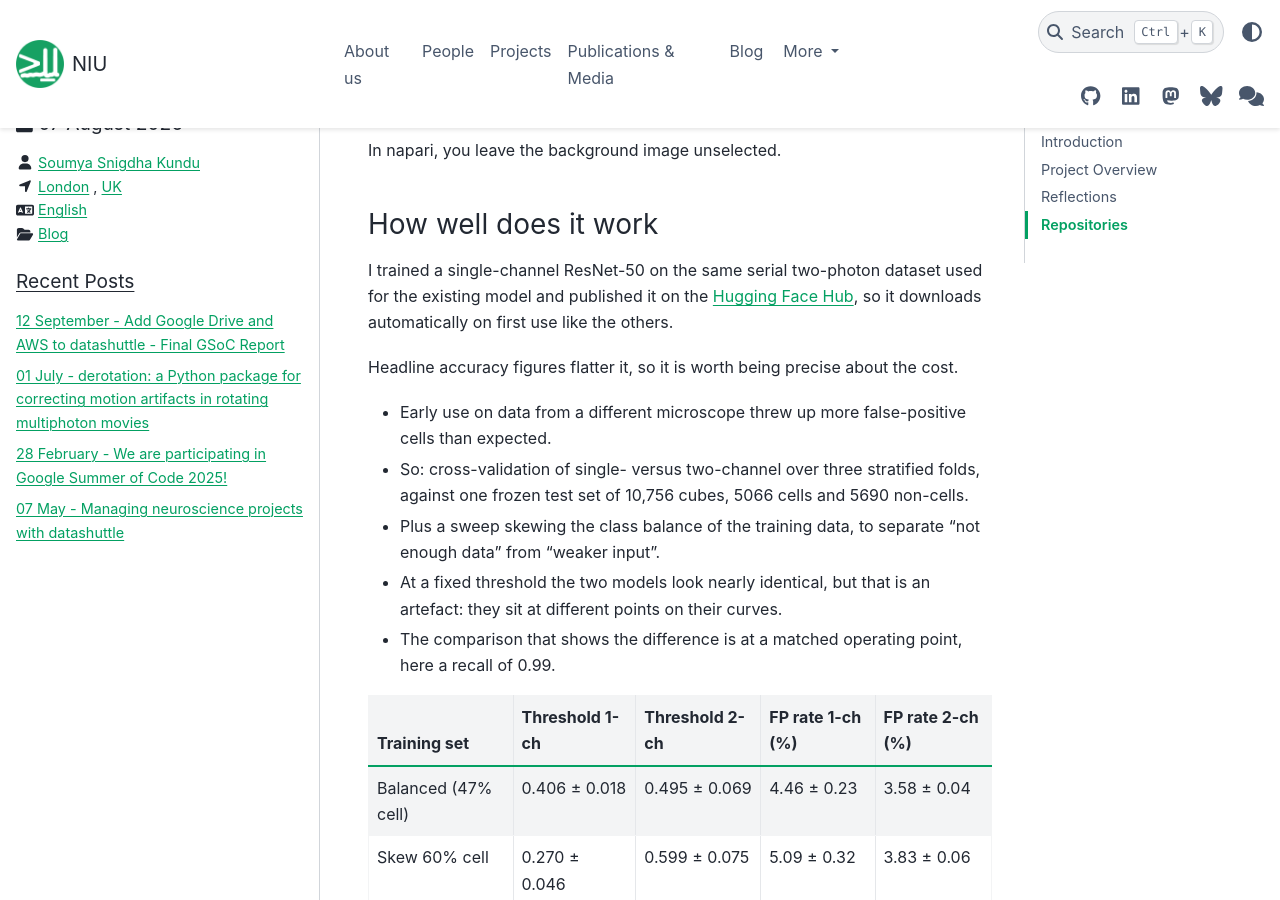
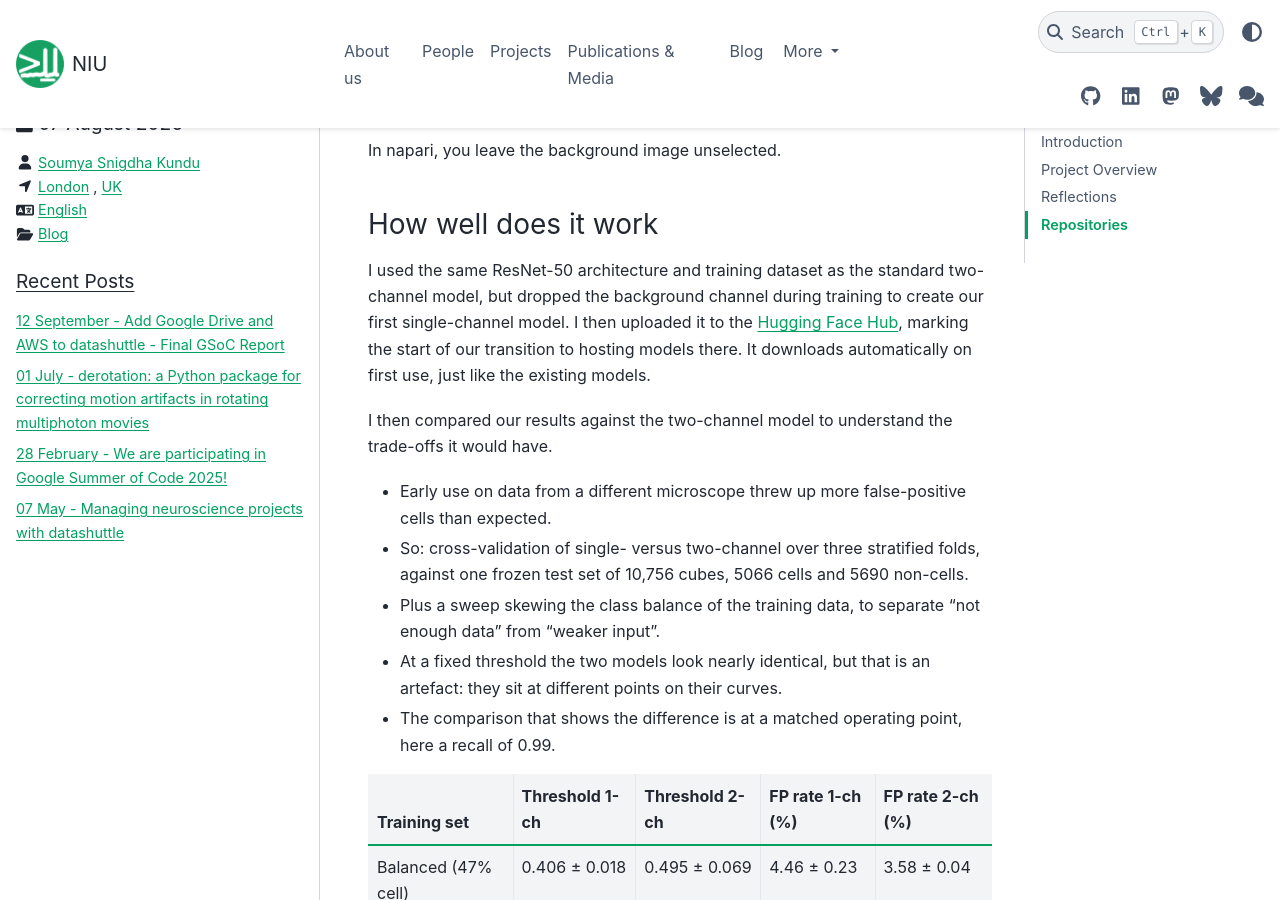
Before and after one commit to neuroinformatics-unit/neuroinformatics-unit.github.io, a Sphinx documentation site: the page built from docs/source/blog/gsoc_2026_cellfinder.md, in a window 1280 px wide and 900 px high, scrolled down 1450 px. Built offline with Sphinx 7.4.7 and the PyData theme 0.15.4, drawn with Linux system fonts in a browser that asks for light colours; nearby versions of some CDN libraries; pages that are not in the unit, such as notebooks, are missing from menus.

Commit message:
Introduce the model comparison and Hugging Face transition

```diff
--- a/docs/source/blog/gsoc_2026_cellfinder.md
+++ b/docs/source/blog/gsoc_2026_cellfinder.md
@@ -45,9 +45,9 @@ In napari, you leave the background image unselected.
 
 ### How well does it work
 
-I trained a single-channel ResNet-50 on the same serial two-photon dataset used for the existing model and published it on the [Hugging Face Hub](https://huggingface.co/brainglobe/cellfinder_single_channel_default), so it downloads automatically on first use like the others.
+I used the same ResNet-50 architecture and training dataset as the standard two-channel model, but dropped the background channel during training to create our first single-channel model. I then uploaded it to the [Hugging Face Hub](https://huggingface.co/brainglobe/cellfinder_single_channel_default), marking the start of our transition to hosting models there. It downloads automatically on first use, just like the existing models.
 
-Headline accuracy figures flatter it, so it is worth being precise about the cost.
+I then compared our results against the two-channel model to understand the trade-offs it would have.
 
 - Early use on data from a different microscope threw up more false-positive cells than expected.
 - So: cross-validation of single- versus two-channel over three stratified folds, against one frozen test set of 10,756 cubes, 5066 cells and 5690 non-cells.
```
